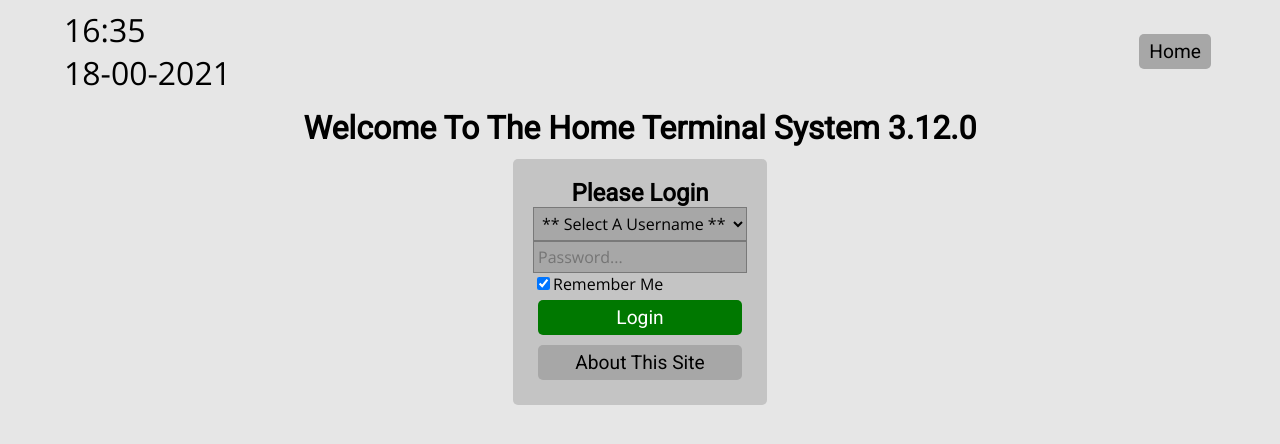
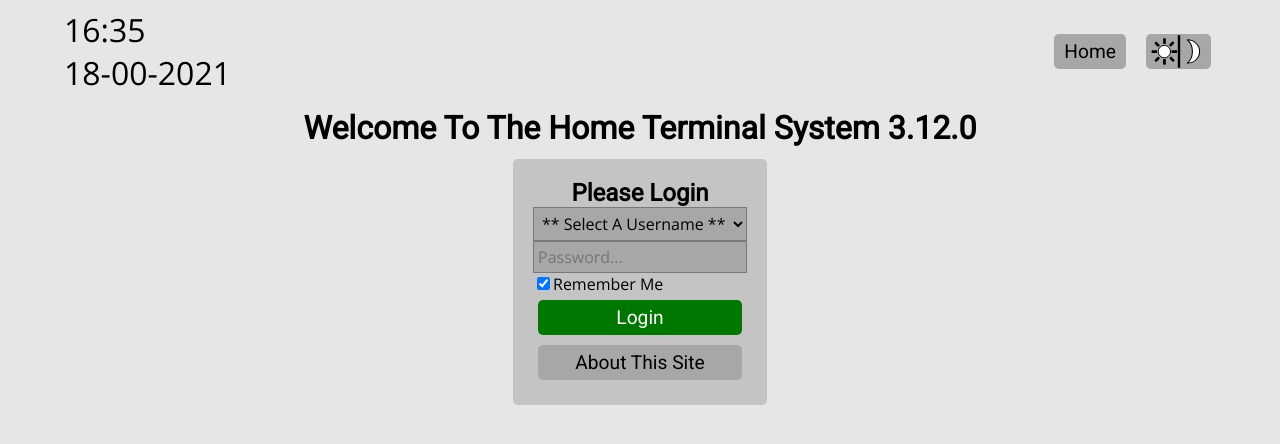
Before and after one commit to enchant97/home-terminal-system, a Flask app: a page that uses HomeTerminal/templates/base.html in a window 1280 px wide. Shown: the top 444 px of the page. Run offline with Flask 2, Linux system fonts and the light colour scheme; data comes from the database, SQL or seed files in the repository; parts of the project's set-up code (start-up, migrations or seed data) failed here and were passed over.

Commit message:
theme picker for site

```diff
--- a/HomeTerminal/static/scripts/dashboard.js
+++ b/HomeTerminal/static/scripts/dashboard.js
@@ -43,7 +43,7 @@ function show_widgets_editmode() {
             // move_down_bnt.innerText = "⬇";
             // move_down_bnt.addEventListener("click", _event => { move_widget_posistion(widget, "down") });
             const settings_img = document.createElement("img");
-            settings_img.setAttribute("src", "/static/settings-cog.svg");
+            settings_img.setAttribute("src", "/static/img/settings-cog.svg");
             settings_img.setAttribute("width", "15px")
             const settings_bnt = document.createElement("button");
             settings_bnt.addEventListener("click", _event => { get_widget_edit_url(widget.id.split("-").pop()) })
--- a/HomeTerminal/static/scripts/scripts.js
+++ b/HomeTerminal/static/scripts/scripts.js
@@ -1,5 +1,12 @@
 "use strict";
 
+const THEME_KEYNAME = "theme";
+const THEMES = {
+    OS_PREF: "os-pref",
+    LIGHT: "light",
+    DARK: "dark",
+    SOLARIZED_DARK: "solarized-dark"
+}
 const active_events = ['mousedown', 'mousemove', 'keypress', 'scroll', 'touchstart'];
 
 function gen_datetime() {
@@ -224,20 +231,20 @@ function pass_show_hide(input_id) {
  * @param {string} title - a optional title for the page
  * @param {boolean} skip_last_col - the table last column needs removing
  */
-function print_friendly_table(table_id, title = null, skip_last_col=false){
+function print_friendly_table(table_id, title = null, skip_last_col = false) {
     const table_elem = document.getElementById(table_id).cloneNode(true);
     table_elem.style.setProperty("border-spacing", "8px");
     const w = window.open();
     const hts_title = w.document.createElement("h2");
     hts_title.innerText = "Home Terminal System";
     w.document.body.append(hts_title);
-    if (title){
+    if (title) {
         const title_elem = w.document.createElement("h3");
         title_elem.innerText = title;
         w.document.body.append(title_elem);
     }
     w.document.body.append(table_elem);
-    if (skip_last_col){
+    if (skip_last_col) {
         const rows = table_elem.querySelectorAll("tr");
         rows.forEach(row => {
             row.lastElementChild.remove();
@@ -245,6 +252,105 @@ function print_friendly_table(table_id, title = null, skip_last_col=false){
     }
     w.print();
     w.close();
+}
+
+/**
+ *
+ * @param {string} theme_name - the name of the theme
+ * @param {string} bnt_text - the text for the button
+ * @param {string} curr_selected - what the current theme is
+ * @returns {Element} the created button element
+ */
+function create_theme_picker_button(theme_name, bnt_text, curr_selected) {
+    const elem = document.createElement('button');
+    elem.addEventListener('click', _event => { change_theme(theme_name) });
+    elem.innerText = bnt_text;
+    if (curr_selected === theme_name) {
+        elem.classList.add('ok');
+    }
+    return elem;
+}
+
+/**
+ * opens(creates) or closes(removes) the site theme picker
+ */
+function toggle_theme_picker() {
+    var curr_theme = window.localStorage.getItem(THEME_KEYNAME);
+    if (curr_theme === null) { curr_theme = THEMES.OS_PREF }
+    var the_box = document.getElementById('theme-selection');
+    if (the_box) {
+        the_box.remove();
+    }
+    else {
+        const header = document.getElementsByTagName('header')[0];
+        const navbar = document.getElementsByTagName('nav')[0];
+        the_box = document.createElement('div');
+        the_box.id = 'theme-selection';
+
+        the_box.appendChild(create_theme_picker_button(THEMES.LIGHT, "Light", curr_theme));
+        the_box.appendChild(create_theme_picker_button(THEMES.DARK, "Dark", curr_theme));
+        the_box.appendChild(create_theme_picker_button(THEMES.SOLARIZED_DARK, "Solarized Dark", curr_theme));
+        the_box.appendChild(create_theme_picker_button(THEMES.OS_PREF, "OS Theme", curr_theme));
+
+        header.insertBefore(the_box, navbar.nextSibling);
+    }
+}
+
+/**
+ * change page theme cookie and load the theme
+ * @param {string} new_theme - the theme name
+ */
+function change_theme(new_theme) {
+    window.localStorage.setItem(THEME_KEYNAME, new_theme);
+    if (new_theme === THEMES.OS_PREF) {
+        location.reload();
+    }
+    load_theme();
+    toggle_theme_picker();
+}
+
+/**
+ * loads the theme currently selected in local storage
+ */
+function load_theme() {
+    var curr_theme = window.localStorage.getItem(THEME_KEYNAME);
+    if (curr_theme === null) { curr_theme = THEMES.OS_PREF }
+    if (curr_theme === THEMES.LIGHT){
+        document.documentElement.style.setProperty("--green", "#007800");
+        document.documentElement.style.setProperty("--orange", "#ff9900");
+        document.documentElement.style.setProperty("--blue", "#2195f3");
+        document.documentElement.style.setProperty("--red", "#f44437");
+        document.documentElement.style.setProperty("--main-background", "#e6e6e6");
+        document.documentElement.style.setProperty("--content-background", "#c4c4c4");
+        document.documentElement.style.setProperty("--border-col", "#797979");
+        document.documentElement.style.setProperty("--dark-text", "#000000");
+        document.documentElement.style.setProperty("--light-text", "#ffffff");
+        document.documentElement.style.setProperty("--bnt-col", "#a7a7a7");
+    }
+    else if (curr_theme === THEMES.DARK || curr_theme === THEMES.SOLARIZED_DARK){
+        document.documentElement.style.setProperty("--green", "#015801");
+        document.documentElement.style.setProperty("--orange", "#c27400");
+        document.documentElement.style.setProperty("--blue", "#1e76be");
+        document.documentElement.style.setProperty("--red", "#b4281e");
+        if (curr_theme === THEMES.DARK){
+            document.documentElement.style.setProperty("--main-background", "#152020");
+            document.documentElement.style.setProperty("--content-background", "#1a1a1a");
+            document.documentElement.style.setProperty("--border-col", "#303030");
+            document.documentElement.style.setProperty("--dark-text", "#e9e9e9");
+            document.documentElement.style.setProperty("--light-text", "#e9e9e9");
+            document.documentElement.style.setProperty("--bnt-col", "#3b3b3b");
+        }
+        else{
+            // solarized dark theme
+            document.documentElement.style.setProperty("--main-background", "#002b36");
+            document.documentElement.style.setProperty("--content-background", "#073540");
+            document.documentElement.style.setProperty("--border-col", "#334348");
+            document.documentElement.style.setProperty("--dark-text", "#bcbcbc");
+            document.documentElement.style.setProperty("--light-text", "#bcbcbc");
+            document.documentElement.style.setProperty("--bnt-col", "#013d4b");
+        }
+    }
+    // OS theme does not need changing as it OS defines it
 }
 
 // handles showing WebSocket notifications
@@ -257,3 +363,5 @@ window.addEventListener("ws_notif_mess", (event) => {
 window.addEventListener("ws_update_messages", (_event) => {
     do_messages_refresh();
 });
+
+window.addEventListener("load", _event => { load_theme() }, { once:true });
--- a/HomeTerminal/static/styles/style.css
+++ b/HomeTerminal/static/styles/style.css
@@ -1,7 +1,7 @@
 :root {
   --main-background: #e6e6e6;
-  --content-background: rgb(196, 196, 196);
-  --border-col: rgb(121, 121, 121);
+  --content-background: #c4c4c4;
+  --border-col: #797979;
   --dark-text: #000000;
   --light-text: #ffffff;
   --bnt-col: #a7a7a7;
@@ -16,7 +16,7 @@
   :root {
     --main-background: #152020;
     --content-background: #1a1a1a;
-    --border-col: rgb(48, 48, 48);
+    --border-col: #303030;
     --dark-text: #e9e9e9;
     --light-text: #e9e9e9;
     --bnt-col: #3b3b3b;
@@ -138,8 +138,17 @@ nav #datetime {
   font-size: 2em;
 }
 
-nav :last-child {
+nav .m-left {
   margin-left: auto;
+}
+
+nav button.themepicker {
+  background-image: url("/static/img/theme-changer.svg");
+  background-repeat: no-repeat;
+  background-position: center;
+  background-size: auto;
+  height: 35px;
+  width: 65px;
 }
 
 header {
@@ -270,20 +279,20 @@ button,
 button.ok,
 .button.ok {
   background-color: var(--green);
-  color: white;
+  color: var(--light-text);
 }
 
 button.cancel,
 .button.cancel {
   background-color: #780000;
-  color: white;
+  color: var(--light-text);
 }
 
 button:hover,
 .button:hover {
   transition-duration: 500ms;
-  background-color: black;
-  color: white;
+  background-color: var(--main-background);
+  color: var(--light-text);
 }
 
 #backhome {
@@ -293,7 +302,7 @@ button:hover,
 
 .closebtn {
   margin-left: 15px;
-  color: white;
+  color: var(--light-text);
   font-weight: bold;
   float: right;
   font-size: 22px;
@@ -334,7 +343,7 @@ table tbody tr td {
 table tbody tr:hover {
   cursor: pointer;
   transition-duration: 500ms;
-  background-color: black;
+  background-color: var(--main-background);
   color: var(--light-text);
 }
 
@@ -390,8 +399,12 @@ table.plain tbody tr {
     text-align: center;
   }
 
-  nav :last-child {
+  nav .m-left {
     margin-left: unset;
+  }
+
+  nav button.themepicker{
+    width: 98%;
   }
 }
 
--- a/HomeTerminal/templates/base.html
+++ b/HomeTerminal/templates/base.html
@@ -28,10 +28,11 @@
             </div>
             <script>gen_datetime(); setInterval(gen_datetime, 60000);</script>
             {% if current_user.is_authenticated %}
-            <a class="button" href="{{ url_for('home.dashboard') }}">Home</a>
+            <a class="button m-left" href="{{ url_for('home.dashboard') }}">Home</a>
             {% else %}
-            <a class="button" href="{{ url_for('main.index') }}">Home</a>
+            <a class="button m-left" href="{{ url_for('main.index') }}">Home</a>
             {% endif %}
+            <button class="themepicker" onclick="toggle_theme_picker()"></button>
             {% endblock %}
         </nav>
         <h1>{{ self.title() }}</h1>
```
Also changed, not shown: HomeTerminal/static/img/settings-cog.svg (renamed from HomeTerminal/static/settings-cog.svg), HomeTerminal/static/img/theme-changer.svg (added).
